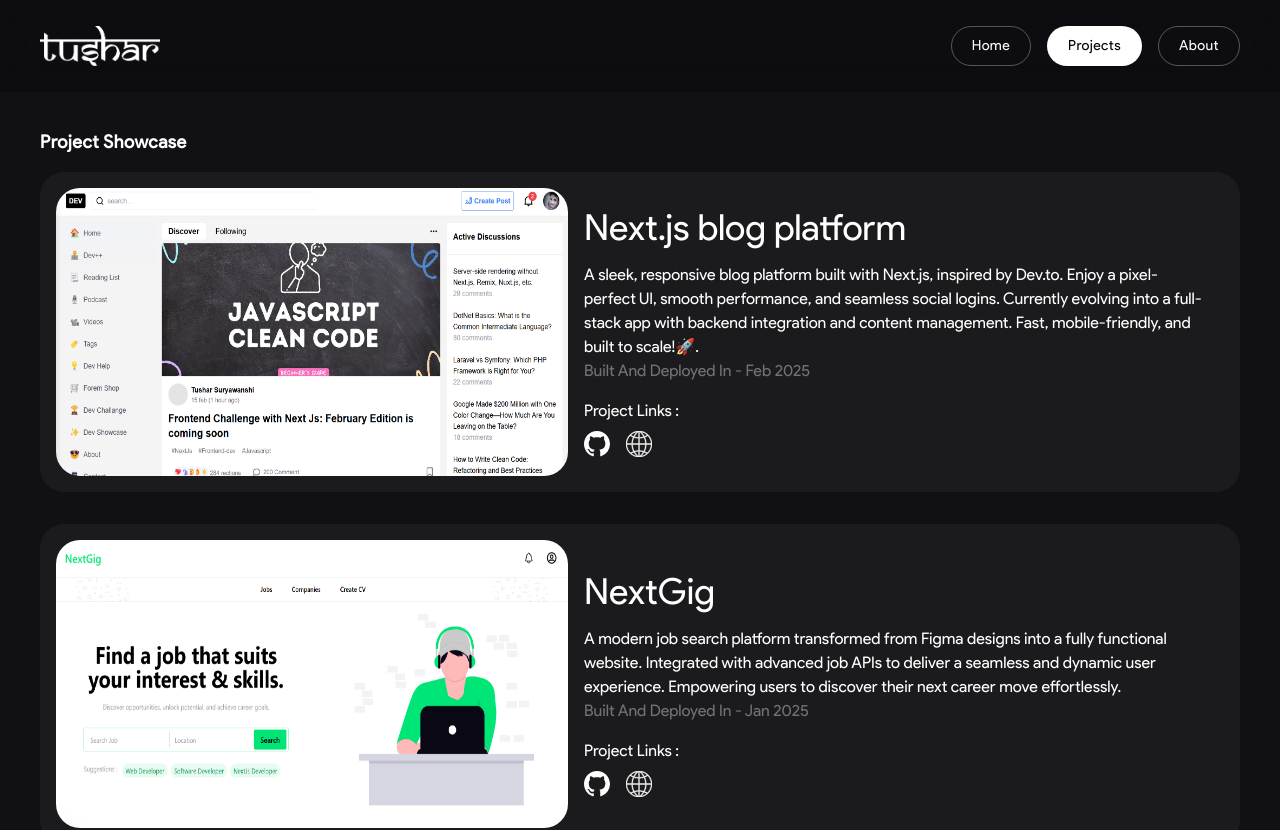
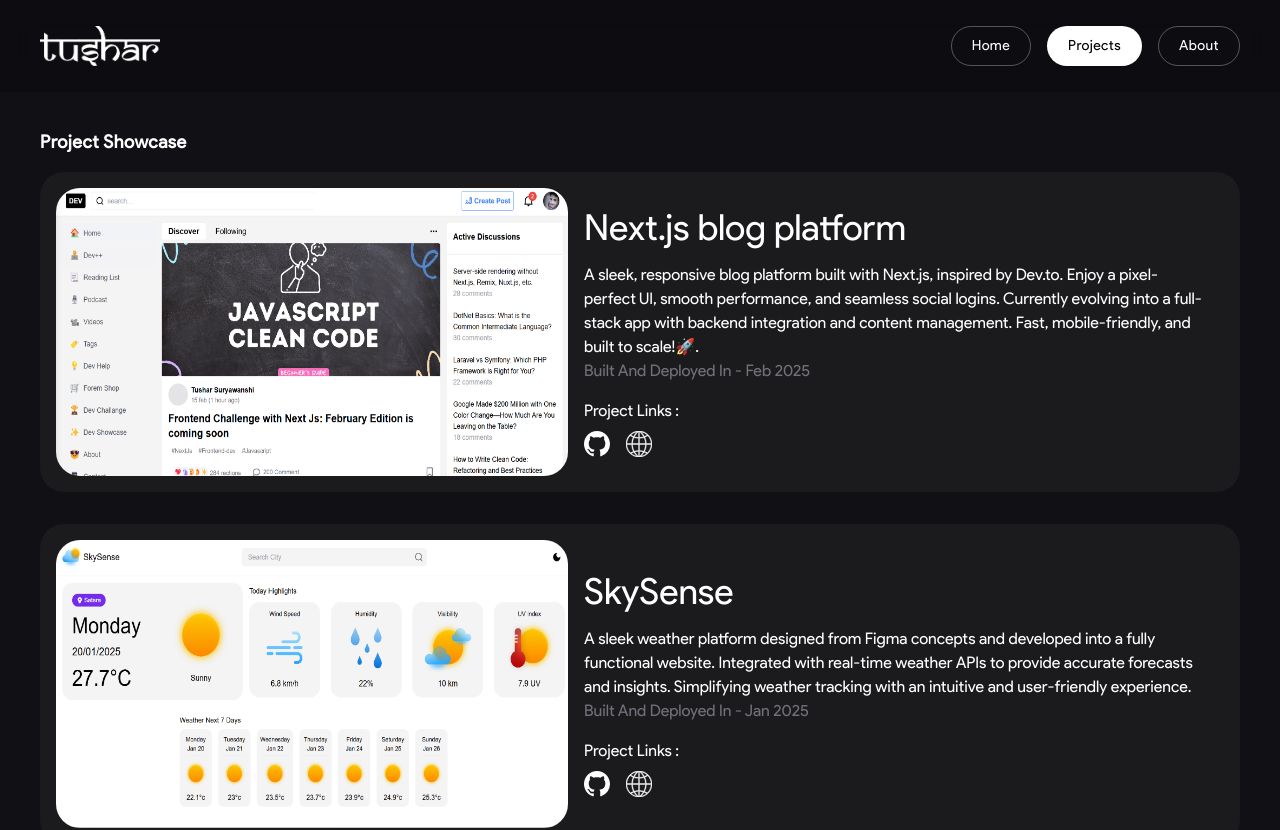
Before and after one commit to iamtushar28/my-portfolio, a Next.js app: page /projects in a window 1280 px wide. Shown: the top 830 px of the page. Built offline with nearby package versions, Linux system fonts and the light colour scheme; what tailwindcss-animated would draw is missing.

Commit message:
Update projects.js

```diff
--- a/src/data/projects.js
+++ b/src/data/projects.js
@@ -8,16 +8,6 @@
     alt: "dev blog",
     preview: "https://dev-iota-one.vercel.app/",
     github: "https://github.com/iamtushar28/dev",
-  },
-  {
-    title: "NextGig",
-    src: `/nextgig.png`,
-    description:
-      "A modern job search platform transformed from Figma designs into a fully functional website. Integrated with advanced job APIs to deliver a seamless and dynamic user experience. Empowering users to discover their next career move effortlessly.",
-    date: "jan 2025",
-    alt: "nextgig",
-    preview: "https://nextgig30.vercel.app/",
-    github: "https://github.com/iamtushar28/NextGig",
   },
   {
     title: "SkySense",
```
